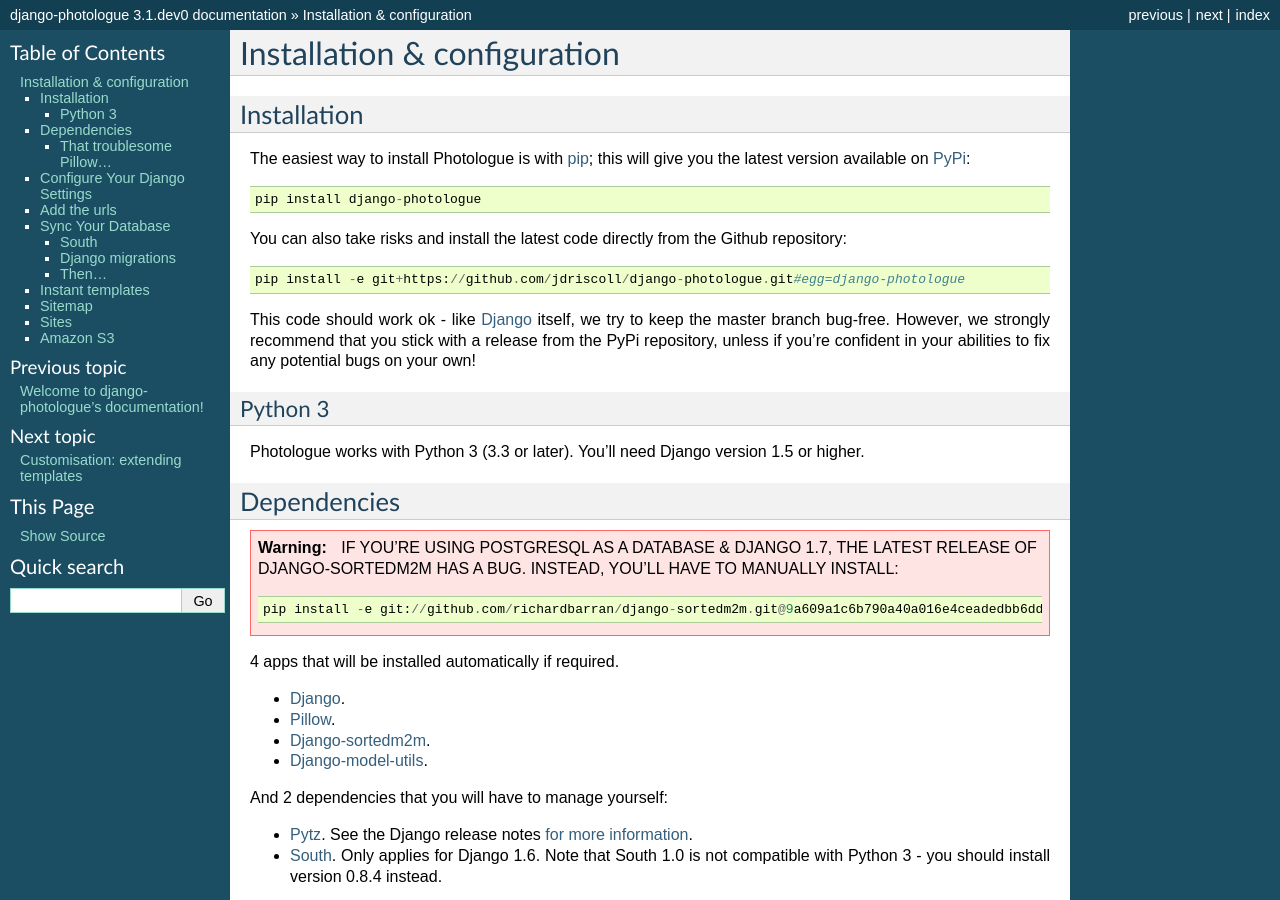
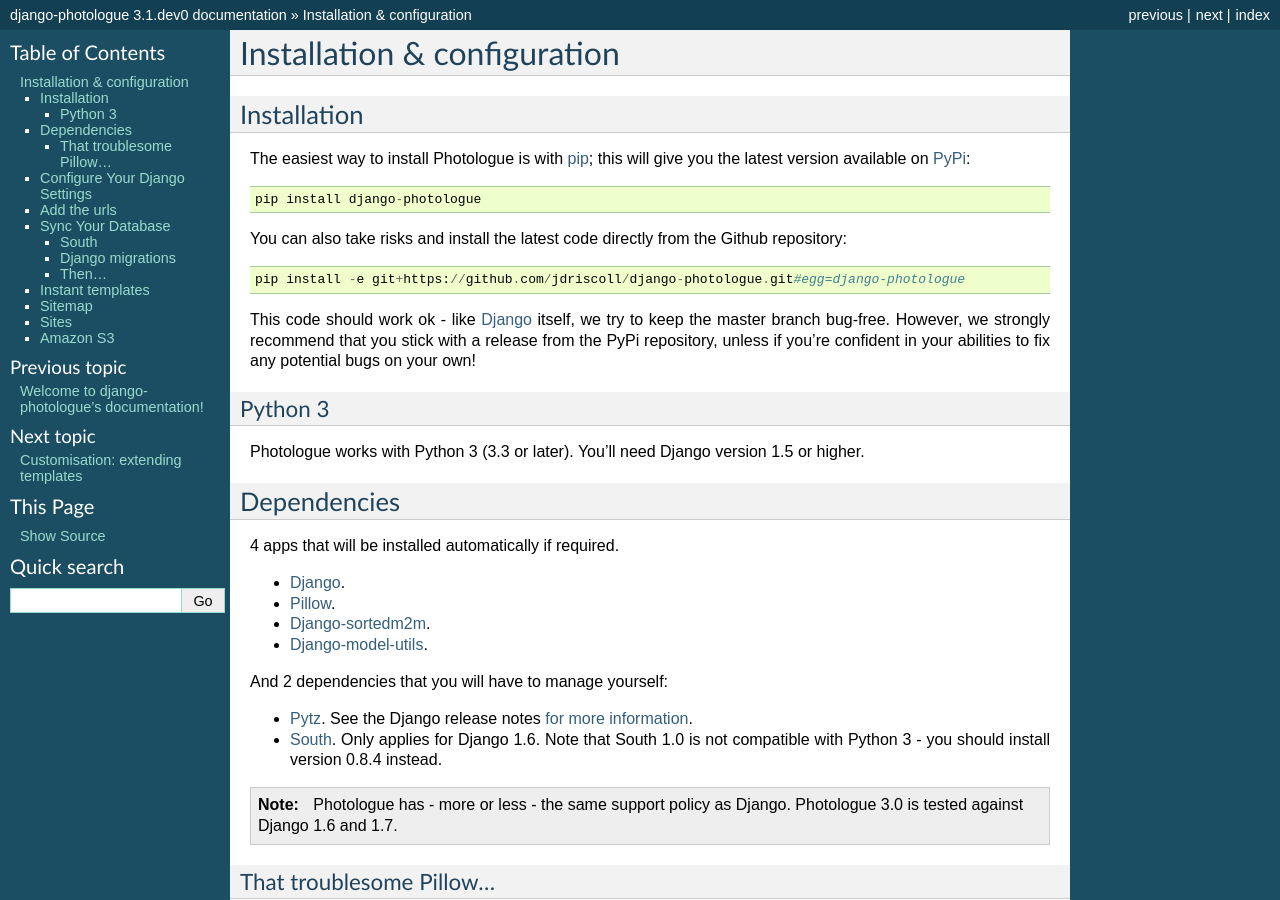
Before and after one commit to richardbarran/django-photologue, a Sphinx documentation site: the page built from docs/pages/installation.rst, in a window 1280 px wide and 900 px high. Built offline with Sphinx 7.4.7, drawn with Linux system fonts in a browser that asks for light colours.

Commit message:
Updated django-sortedm2m to an official release.

```diff
--- a/CHANGELOG.txt
+++ b/CHANGELOG.txt
@@ -4,6 +4,7 @@ Changelog
 3.1 (unreleased)
 ----------------
 
+- Updated django-sortedm2m to an official release.
 - Updated Bootstrap version used in example project.
 
 
--- a/docs/pages/installation.rst
+++ b/docs/pages/installation.rst
@@ -29,14 +29,6 @@ Photologue works with Python 3 (3.3 or later). You'll need Django version
 
 Dependencies
 ------------
-
-.. warning::
-
-    IF YOU'RE USING POSTGRESQL AS A DATABASE & DJANGO 1.7, THE LATEST RELEASE OF DJANGO-SORTEDM2M HAS A BUG. INSTEAD, YOU'LL HAVE TO MANUALLY INSTALL::
-
-        pip install -e git://github.com/richardbarran/django-sortedm2m.git@9a609a1c6b790a40a016e4ceadedbb6dd6b92010#egg=sortedm2m
-
-
 4 apps that will be installed automatically if required.
 
 * `Django <https://www.djangoproject.com/>`_.
--- a/requirements.txt
+++ b/requirements.txt
@@ -1,4 +1,4 @@
 Django>=1.6 # Django-sortedm2m does not work with Django 1.4, and Django 1.5 is not supported.
 Pillow>=2.0.0 # 2.0.0 needed for Mac users. Might work with earlier versions, but not tested.
-django-sortedm2m>=0.8.0
+django-sortedm2m>=0.8.1
 django-model-utils>=2.2
```
